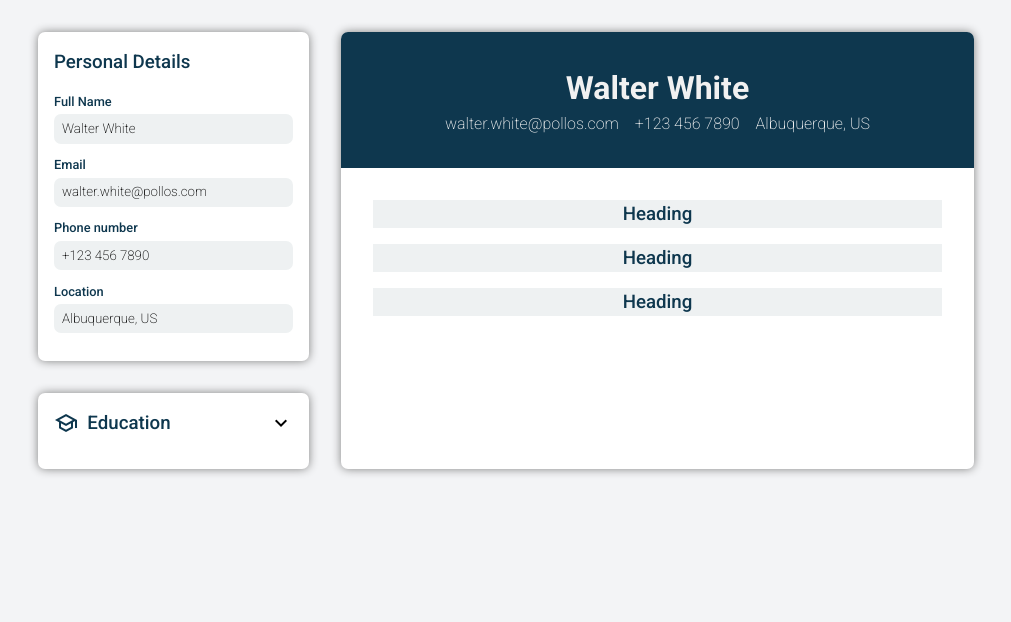
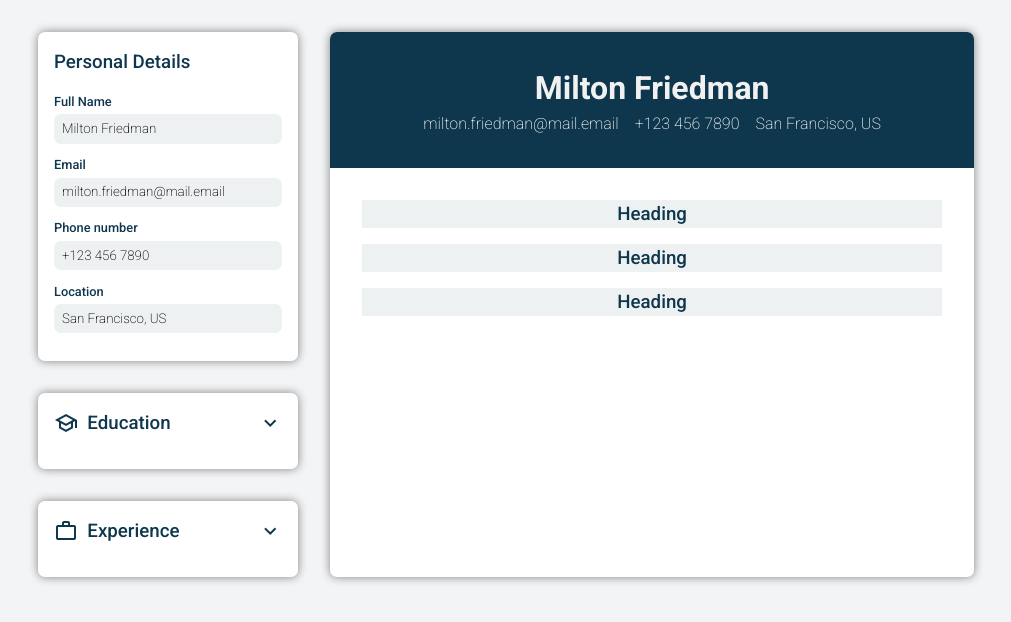
Before and after one commit to MrBlunderovich/odin-cv-app, a React (Vite) app: page / in a window 1280 px wide. Shown: the top 622 px of the page, without its empty margins (134-1145 px from the left). Built offline with nearby package versions, Linux system fonts and the light colour scheme.

Commit message:
show entries in education edit section

```diff
--- a/package.json
+++ b/package.json
@@ -10,6 +10,7 @@
     "preview": "vite preview"
   },
   "dependencies": {
+    "nanoid": "^4.0.2",
     "react": "^18.2.0",
     "react-dom": "^18.2.0"
   },
--- a/src/App.css
+++ b/src/App.css
@@ -6,6 +6,9 @@
   --light: #f1f1f1;
   --gray: #eef1f2;
   --light-gray: #f3f4f6;
+
+  --gap: 2rem;
+  --radius: 7px;
   /*   --green-gradient-darker: #0b4940;
   --green-gradient-lighter: #0b6e30;
   --light-yellow: #fcfa00;
@@ -38,7 +41,7 @@ body {
   min-height: 100dvh; */
   display: flex;
   flex-wrap: wrap;
-  gap: 2rem;
+  gap: var(--gap);
 
   & > * {
     flex-grow: 1;
@@ -56,7 +59,22 @@ body {
   margin-bottom: 1rem;
 }
 
-.editor-section__form {
+.editor-section__list {
   display: flex;
   flex-direction: column;
+  list-style: none;
 }
+
+.icon-button {
+  cursor: pointer;
+  border-radius: 3px;
+  background-color: transparent;
+  border: none;
+  margin-left: auto;
+  color: inherit;
+  margin-left: auto;
+
+  &:focus-visible {
+    outline: 1px solid var(--navy);
+  }
+}
--- a/src/App.tsx
+++ b/src/App.tsx
@@ -7,17 +7,60 @@ import { ExampleData } from "./types/declarations";
 //import FormInput from "./components/FormInput/FormInput";
 import PersonalSection from "./components/PersonalSection/PersonalSection";
 import EditorSection from "./components/EditorSection/EditorSection";
+import Entry from "./components/Entry/Entry";
+import { nanoid } from "nanoid";
 
 const exampleData: ExampleData = {
   personal: {
-    fullName: "Walter White",
-    email: "walter.white@pollos.com",
+    fullName: "Milton Friedman",
+    email: "milton.friedman@mail.email",
     phone: "+123 456 7890",
-    location: "Albuquerque, US",
+    location: "San Francisco, US",
   },
-  education: [{ school: "", degree: "", start: "", end: "", location: "" }],
+  education: [
+    {
+      id: "AScBYUkHnDlZH6fZgonLv",
+      school: "Rutgers University",
+      degree: "Bachelor of arts",
+      start: "1928",
+      end: "1932",
+      location: "New Jersey",
+      visible: true,
+      expanded: false,
+    },
+    {
+      id: "Q5mu3om6S7KtmJcGXcGjy",
+      school: "Chicago University",
+      degree: "Master of Arts",
+      start: "1932",
+      end: "1933",
+      location: "New Jersey",
+      visible: true,
+      expanded: false,
+    },
+    {
+      id: "VO38d92w5l8oSq8JGeGaL",
+      school: "Columbia University",
+      degree: "PhD",
+      start: "1933",
+      end: "1935",
+      location: "New York City",
+      visible: true,
+      expanded: false,
+    },
+  ],
   experience: [
-    { company: "", position: "", start: "", end: "", description: "" },
+    {
+      id: "yRsIQj2bkaLKYEd9TaaF7",
+      company: "University of Chicago",
+      position: "Professor",
+      start: "1946",
+      end: "1976",
+      description:
+        "In 1946, Friedman accepted an offer to teach economic theory at the University of Chicago (a position opened by departure of his former professor Jacob Viner to Princeton University). Friedman would work for the University of Chicago for the next 30 years.[39] There he contributed to the establishment of an intellectual community that produced a number of Nobel Memorial Prize winners, known collectively as the Chicago school of economics.",
+      visible: true,
+      expanded: false,
+    },
   ],
 };
 
@@ -34,7 +77,22 @@ function App() {
             personalInfo={personalInfo}
             setPersonalInfo={setPersonalInfo}
           />
-          <EditorSection title="Education">{0}</EditorSection>
+          <EditorSection title="Education" icon="school">
+            {educationInfo.map((entry) => (
+              <Entry
+                key={entry.id}
+                data={entry}
+                setData={setEducationInfo}
+                title={entry.school}
+              >
+                <div>expanded</div>
+              </Entry>
+              /*  <p>{entry.school}</p> */
+            ))}
+          </EditorSection>
+          <EditorSection title="Experience" icon="work_outline">
+            {0}
+          </EditorSection>
         </Editor>
         <Preview personalInfo={personalInfo} />
       </div>
--- a/src/components/Editor/Editor.module.css
+++ b/src/components/Editor/Editor.module.css
@@ -2,5 +2,5 @@
   flex-grow: 1;
   display: flex;
   flex-direction: column;
-  gap: 2rem;
+  gap: var(--gap);
 }
--- a/src/components/EditorSection/EditorSection.module.css
+++ b/src/components/EditorSection/EditorSection.module.css
@@ -19,7 +19,7 @@
   align-items: center;
   gap: 0.5em;
 
-  & button {
+  /* & button {
     margin-left: auto;
     cursor: pointer;
     border-radius: 3px;
@@ -27,10 +27,10 @@
     &:focus-visible {
       outline: 1px solid var(--navy);
     }
-  }
+  } */
 }
 
-.expand-section {
+/* .expand-section {
   background-color: transparent;
   border: none;
-}
+} */
--- a/src/components/EditorSection/EditorSection.tsx
+++ b/src/components/EditorSection/EditorSection.tsx
@@ -7,9 +7,10 @@ type Props = {
   //setState: React.Dispatch<React.SetStateAction<PersonalInfo>>;
   //handleChange: (event: React.FormEvent<HTMLFormElement>) => void;
   children: React.ReactNode;
+  icon: "school" | "work_outline";
 };
 
-export default function EditorSection({ title, children }: Props) {
+export default function EditorSection({ title, children, icon }: Props) {
   const [expanded, setExpanded] = useState(false);
   /* function handleChange(event: React.FormEvent<HTMLFormElement>) {
     event.preventDefault();
@@ -22,16 +23,16 @@ export default function EditorSection({ title, children }: Props) {
   return (
     <div className="editor-section">
       <h3 className={`${styles["section-title"]} editor-section__title`}>
-        <span className="material-icons-outlined">school</span>
+        <span className="material-icons-outlined">{icon}</span>
         {title}{" "}
         <button
-          className={`${styles["expand-section"]} material-icons-outlined`}
+          className={`${styles["expand-section"]} material-icons-outlined icon-button`}
           onClick={() => setExpanded(!expanded)}
         >
           {expanded ? "expand_less" : "expand_more"}
         </button>
       </h3>
-      {expanded && <form className="editor-section__form">{children}</form>}
+      {expanded && <ul className="editor-section__list">{children}</ul>}
     </div>
   );
 }
@@ -46,3 +47,5 @@ export default function EditorSection({ title, children }: Props) {
 //<span class="material-icons-outlined">school</span>
 //<span class="material-icons-outlined">work_outline</span>
 //<span class="material-icons-outlined">delete_forever</span>
+//<span class="material-icons-outlined">visibility</span>
+//<span class="material-icons-outlined">visibility_off</span>
--- /dev/null
+++ b/src/components/Entry/Entry.module.css
@@ -0,0 +1,6 @@
+.entry {
+  display: flex;
+  align-items: center;
+  font-size: 0.8rem;
+  cursor: pointer;
+}
--- /dev/null
+++ b/src/components/Entry/Entry.tsx
@@ -0,0 +1,55 @@
+import {} from "react";
+import { EducationEntry, ExperienceEntry } from "../../types/declarations";
+import styles from "./Entry.module.css";
+
+type Props = {
+  data: EducationEntry | ExperienceEntry;
+  setData:
+    | React.Dispatch<React.SetStateAction<EducationEntry[]>>
+    | React.Dispatch<React.SetStateAction<ExperienceEntry[]>>;
+  title: string;
+  children: React.ReactNode;
+};
+
+export default function Entry({ data, setData, title, children }: Props) {
+  const isExpanded = data.expanded;
+  const id = data.id;
+
+  function handleToggleVisibility(
+    event: React.MouseEvent<HTMLButtonElement, MouseEvent>
+  ) {
+    event.stopPropagation();
+    setData((prev: any) => {
+      return prev.map((entry: EducationEntry | ExperienceEntry) =>
+        entry.id === id ? { ...entry, visible: !data.visible } : entry
+      );
+    });
+  }
+
+  function handleExpandEntry() {
+    setData((prev: any) => {
+      return prev.map((entry: EducationEntry | ExperienceEntry) =>
+        entry.id === id
+          ? { ...entry, expanded: true }
+          : { ...entry, expanded: false }
+      );
+    });
+  }
+
+  if (isExpanded) {
+    return <>{children}</>;
+  }
+  return (
+    <li onClick={handleExpandEntry} className={styles.entry}>
+      {title}{" "}
+      <button
+        className="material-icons-outlined icon-button"
+        onClick={handleToggleVisibility}
+      >
+        {data.visible ? "visibility" : "visibility_off"}
+      </button>
+    </li>
+  );
+}
+//<span class="material-icons-outlined">visibility</span>
+//<span class="material-icons-outlined">visibility_off</span>
--- a/src/components/FormInput/FormInput.module.css
+++ b/src/components/FormInput/FormInput.module.css
@@ -7,7 +7,7 @@
   & input {
     background-color: var(--gray);
     border: none;
-    border-radius: 7px;
+    border-radius: var(--radius);
     padding: 0.3rem 0.5rem;
     font-weight: 200;
     margin-bottom: 0.7rem;
--- a/src/components/Preview/Preview.module.css
+++ b/src/components/Preview/Preview.module.css
@@ -2,7 +2,7 @@
   background-color: #fff;
   box-shadow: 0 0 10px 0 gray;
   flex-grow: 2;
-  border-radius: 7px;
+  border-radius: var(--radius);
 }
 
 .heading {
@@ -10,7 +10,7 @@
   color: var(--light);
   padding: 2rem;
   font-style: normal;
-  border-radius: 7px 7px 0 0;
+  border-radius: var(--radius) var(--radius) 0 0;
 }
 
 .name {
--- a/src/types/declarations.d.ts
+++ b/src/types/declarations.d.ts
@@ -6,19 +6,25 @@ export type PersonalInfo = {
 };
 
 export type EducationEntry = {
+  id: string;
   school: string;
   degree: string;
   start: string;
   end: string;
   location: string;
+  visible: boolean;
+  expanded: boolean;
 };
 
 export type ExperienceEntry = {
+  id: string;
   company: string;
   position: string;
   start: string;
   end: string;
   description: string;
+  visible: boolean;
+  expanded: boolean;
 };
 
 export type ExampleData = {
```
Also changed, not shown: 1 other file (tests, documents, lock files or other folders).
